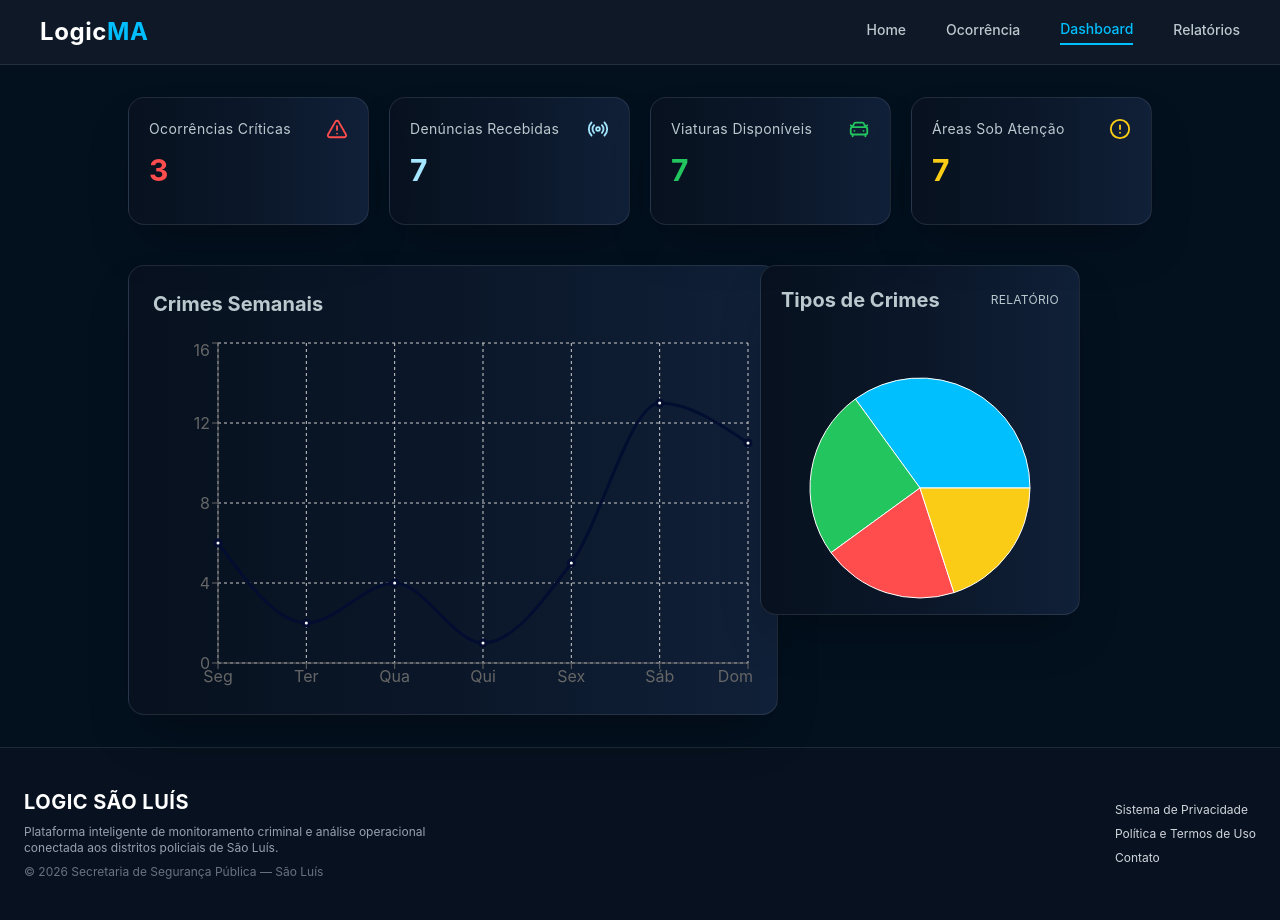
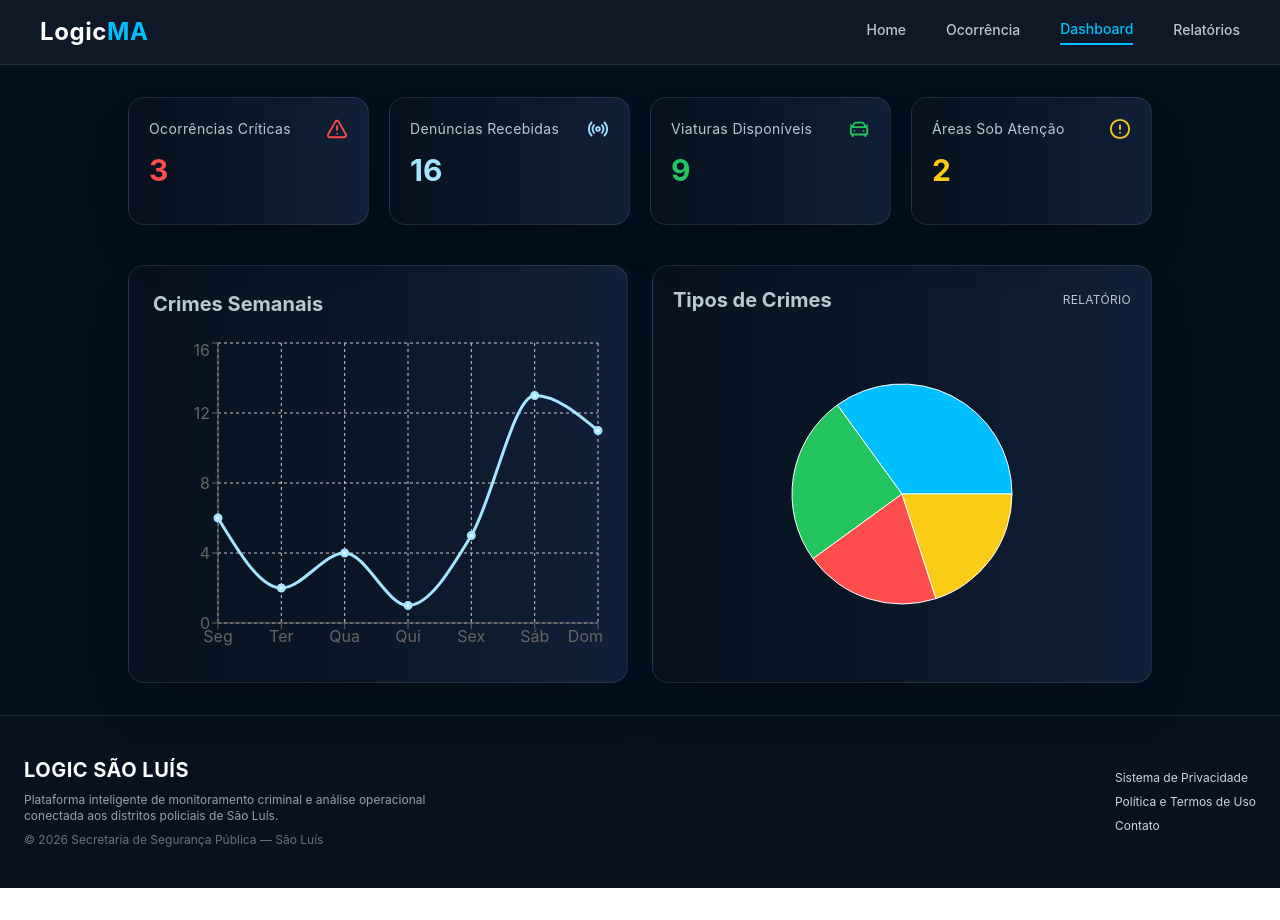
Before and after one commit to gabrielsilveiralim/police-district, a React (Vite) app: page /dashboard in a window 1280 px wide. After the commit the page ends 888 px from the top, so only its background shows below. Built offline with nearby package versions, Linux system fonts and the light colour scheme.

Commit message:
feat: mod width and gap dash

```diff
--- a/src/page/dashboard/Dashboard.tsx
+++ b/src/page/dashboard/Dashboard.tsx
@@ -81,7 +81,7 @@ export default function Dashboard() {
                                 <p className='text-sm tracking-wide text-[#BBC9CF]'> Denúncias Recebidas </p>
                                 <Radio size={22} className='text-[#A4E6FF]'/>
                             </div>
-                            <span className='text-3xl font-bold text-[#A4E6FF]'> 7 </span>
+                            <span className='text-3xl font-bold text-[#A4E6FF]'> 16 </span>
                         </div>
 
                         <div className='h-32 rounded-2xl border border-white/10 bg-linear-to-r from-[#07111F] via-[#0B1729] to-[#102038] p-5 shadow-2xl backdrop-blur-md'>
@@ -89,23 +89,24 @@ export default function Dashboard() {
                                 <p className='text-sm tracking-wide text-[#BBC9CF]'> Viaturas Disponíveis </p>
                                 <CarFront size={22} className='text-[#22C55E]'/>
                             </div>
-                            <span className='text-3xl font-bold text-[#22C55E]'> 7 </span>
+                            <span className='text-3xl font-bold text-[#22C55E]'> 9 </span>
                         </div>
                         <div className='h-32 rounded-2xl border border-white/10 bg-linear-to-r from-[#07111F] via-[#0B1729] to-[#102038] p-5 shadow-2xl backdrop-blur-md'>
                             <div className='mb-3 flex items-center justify-between'>
                                 <p className='text-sm tracking-wide text-[#BBC9CF]'> Áreas Sob Atenção </p>
                                 <CircleAlert size={22} className='text-[#FACC15]'/>
                             </div>
-                            <span className='text-3xl font-bold text-[#FACC15]'> 7 </span>
+                            <span className='text-3xl font-bold text-[#FACC15]'> 2 </span>
                         </div>
                     </div>
 
-                    <div className='grid grid-cols-1 gap-60 md:grid-cols-2'>
-                        <div className='mt-10 h-90 w-96 sm:w-xl lg:h-[450px] lg:w-[650px] rounded-2xl p-6 border border-white/10 bg-linear-to-r from-[#07111F] via-[#0B1729] to-[#102038] shadow-2xl'>
+                    <div className='mt-10 grid grid-cols-1 md:grid-cols-2 gap-6'>
+                        <div className='rounded-2xl p-6 border border-white/10 bg-linear-to-r from-[#07111F] via-[#0B1729] to-[#102038] shadow-2xl'>
                             <div className='mb-5'>
-                                <h2 className='text-xl font-bold text-[#BBC9CF]'> Crimes Semanais </h2>
+                                <h2 className='text-xl font-bold text-[#BBC9CF]'>Crimes Semanais</h2>
                             </div>
-                            <ResponsiveContainer width='100%' height='90%'>
+                            <div className='h-64 lg:h-80'>
+                                <ResponsiveContainer width='100%' height='100%'>
                                     <LineChart data={evo}>
                                         <CartesianGrid strokeDasharray='3 3' />
                                         <XAxis dataKey='day' />
@@ -114,29 +115,29 @@ export default function Dashboard() {
                                         <Line
                                             type='monotone'
                                             dataKey='crimes'
-                                            stroke='#020d30'
+                                            stroke='#A4E6FF'
                                             strokeWidth={3} />
                                     </LineChart>
                                 </ResponsiveContainer>
                             </div>
+                        </div>
 
-                        <div className='mt-10 h-[350px] w-80 rounded-2xl border border-white/10 bg-linear-to-r from-[#07111F] via-[#0B1729] to-[#102038] p-5 shadow-2xl'>
+                        <div className='rounded-2xl border border-white/10 bg-linear-to-r from-[#07111F] via-[#0B1729] to-[#102038] p-5 shadow-2xl'>
                             <div className='mb-5 flex items-center justify-between'>
-                                <h2 className='text-xl font-bold text-[#BBC9CF]'> Tipos de Crimes </h2>
-                                <span className='text-xs tracking-wide text-[#BBC9CF]'> RELATÓRIO </span>
+                                <h2 className='text-xl font-bold text-[#BBC9CF]'>Tipos de Crimes</h2>
+                                <span className='text-xs tracking-wide text-[#BBC9CF]'>RELATÓRIO</span>
                             </div>
+                            <div className='h-64 lg:h-80'>
                                 <ResponsiveContainer width='100%' height='100%'>
                                     <PieChart>
-                                    <Pie data={pizza}
+                                        <Pie
+                                            data={pizza}
                                             dataKey='value'
                                             cx='50%'
                                             cy='50%'
-                                        outerRadius={110}>
+                                            outerRadius={110} >
                                             {pizza.map((_, index) => (
-                                            <Cell
-                                                key={index}
-                                                fill={COLORS[index]}
-                                            />
+                                                <Cell key={index} fill={COLORS[index]} />
                                             ))}
                                         </Pie>
                                         <Tooltip />
@@ -144,11 +145,7 @@ export default function Dashboard() {
                                 </ResponsiveContainer>
                             </div>
                         </div>
-
-
-
-
-
+                    </div>
                 </section>
             </main>
             <Footer />
--- a/src/page/home/Home.tsx
+++ b/src/page/home/Home.tsx
@@ -127,7 +127,7 @@ export default function Home() {
                         <span className='text-xs text-[#00BFFF]'>
                             SOBRE A PLATAFORMA
                         </span>
-                        <div className='mt-8 gap-10 w-96 md:w-xl lg:w-2xl xl:w-3xl'>
+                        <div className='mt-8 gap-10 w-full'>
                             <div>
                                 <h2 className='max-w-xl text-3xl font-bold leading-tight text-white'>
                                         Tecnologia inteligente aplicada ao
```
Lines whose indentation alone changed are shown as unchanged.
